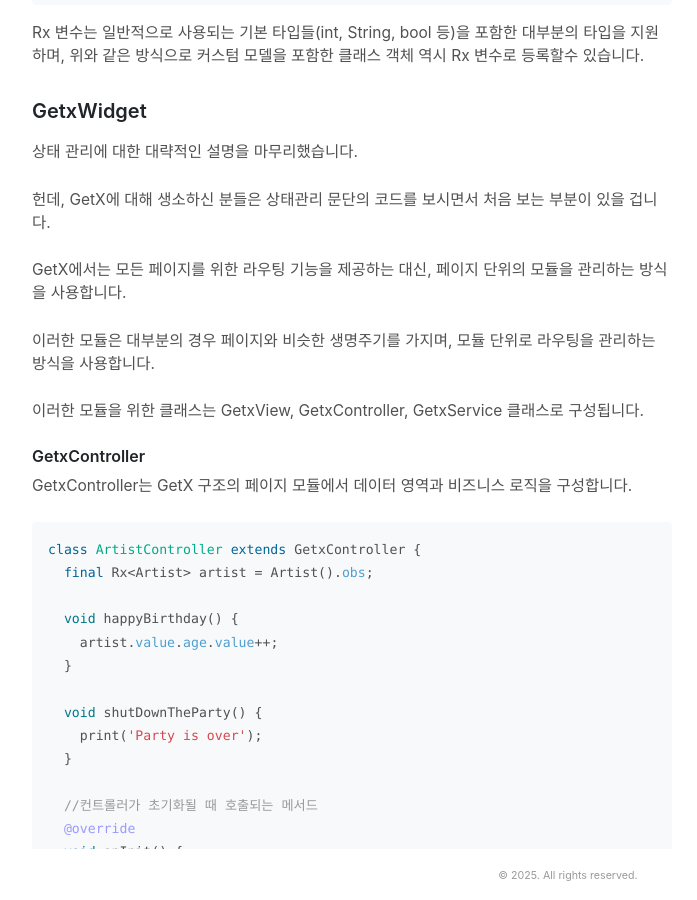
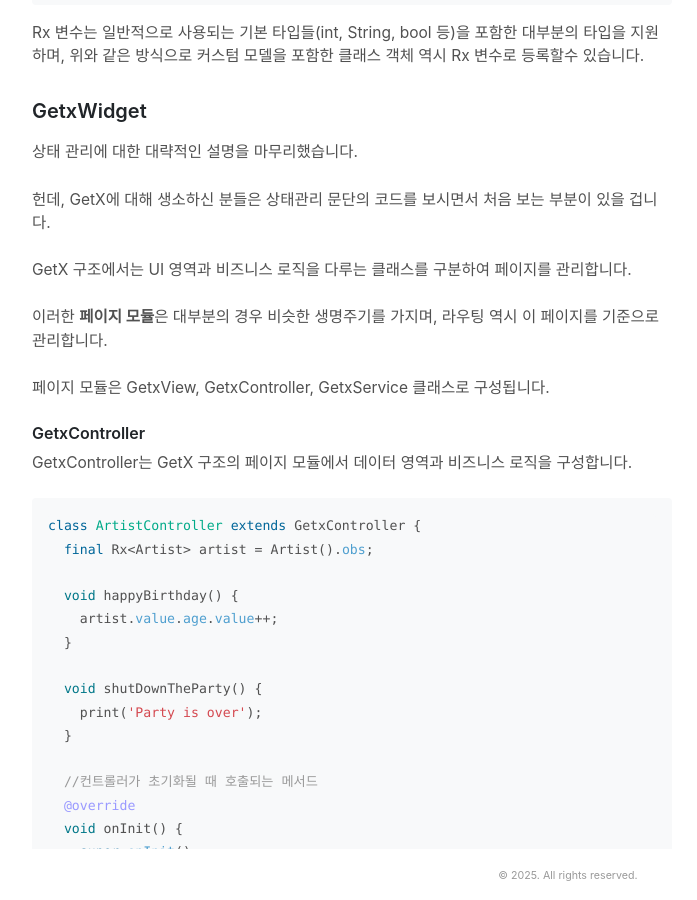
Before and after one commit to dc143cDev/dc143cDev.github.io, a Jekyll site: the page built from _posts/2025-01-05-base-architecture.md, in a window 1280 px wide and 900 px high, scrolled down 3823 px. Shown: the whole window, without its empty margins (288-985 px from the left). Built offline with Jekyll 4.4.1, drawn with Linux system fonts in a browser that asks for light colours; some web fonts are replaced.

Commit message:
Update 2025-01-05-base-architecture.md

```diff
--- a/_posts/2025-01-05-base-architecture.md
+++ b/_posts/2025-01-05-base-architecture.md
@@ -151,11 +151,11 @@ Rx 변수는 일반적으로 사용되는 기본 타입들(int, String, bool 등
 
 헌데, GetX에 대해 생소하신 분들은 상태관리 문단의 코드를 보시면서 처음 보는 부분이 있을 겁니다.
 
-GetX에서는 모든 페이지를 위한 라우팅 기능을 제공하는 대신, 페이지 단위의 모듈을 관리하는 방식을 사용합니다.
+GetX 구조에서는 UI 영역과 비즈니스 로직을 다루는 클래스를 구분하여 페이지를 관리합니다.
 
-이러한 모듈은 대부분의 경우 페이지와 비슷한 생명주기를 가지며, 모듈 단위로 라우팅을 관리하는 방식을 사용합니다.
+이러한 **페이지 모듈**은 대부분의 경우 비슷한 생명주기를 가지며, 라우팅 역시 이 페이지를 기준으로 관리합니다.
 
-이러한 모듈을 위한 클래스는 GetxView, GetxController, GetxService 클래스로 구성됩니다.
+페이지 모듈은 GetxView, GetxController, GetxService 클래스로 구성됩니다.
 
 #### GetxController
 
```
